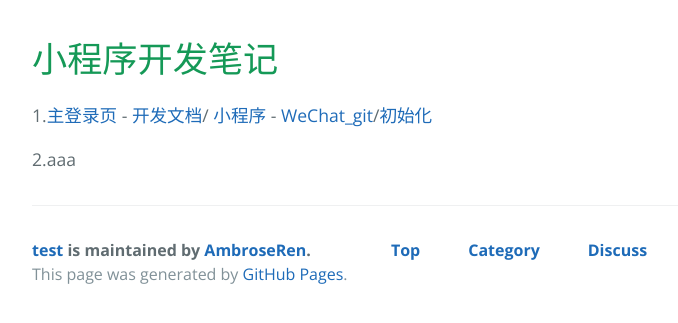
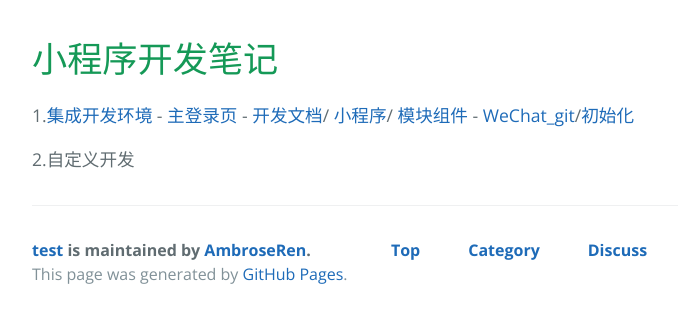
Before and after one commit to AmbroseRen/test, a Jekyll site: the page built from Web/WeChat/index.md, in a window 1280 px wide. Shown: the top 323 px of the page, without its empty margins (192-870 px from the left). Built offline with Jekyll 4.4.1, drawn with Linux system fonts in a browser that asks for light colours; our own code applies the rules of GitHub Pages for plain Markdown files; the repository's description, which GitHub fills in, is left out.

Commit message:
Update index.md

```diff
--- a/Web/WeChat/index.md
+++ b/Web/WeChat/index.md
@@ -1,8 +1,9 @@
 # 小程序开发笔记
 
-1.[主登录页](https://mp.weixin.qq.com/) -
+1.[集成开发环境](https://developers.weixin.qq.com/miniprogram/dev/devtools/download.html) - [主登录页](https://mp.weixin.qq.com/) -
 [开发文档](https://developers.weixin.qq.com/miniprogram/dev/framework/config.html#%E5%85%A8%E5%B1%80%E9%85%8D%E7%BD%AE)/
-[小程序](https://developers.weixin.qq.com/miniprogram/dev/wxcloud/quick-start/miniprogram.html) -
+[小程序](https://developers.weixin.qq.com/miniprogram/dev/wxcloud/quick-start/miniprogram.html)/
+[模块组件](https://developers.weixin.qq.com/miniprogram/dev/framework/MINA.html) -
 [WeChat_git](https://git.weixin.qq.com/)/[初始化](https://git.weixin.qq.com/users/perfect_information)
 
-2.aaa
+2.自定义开发
```
